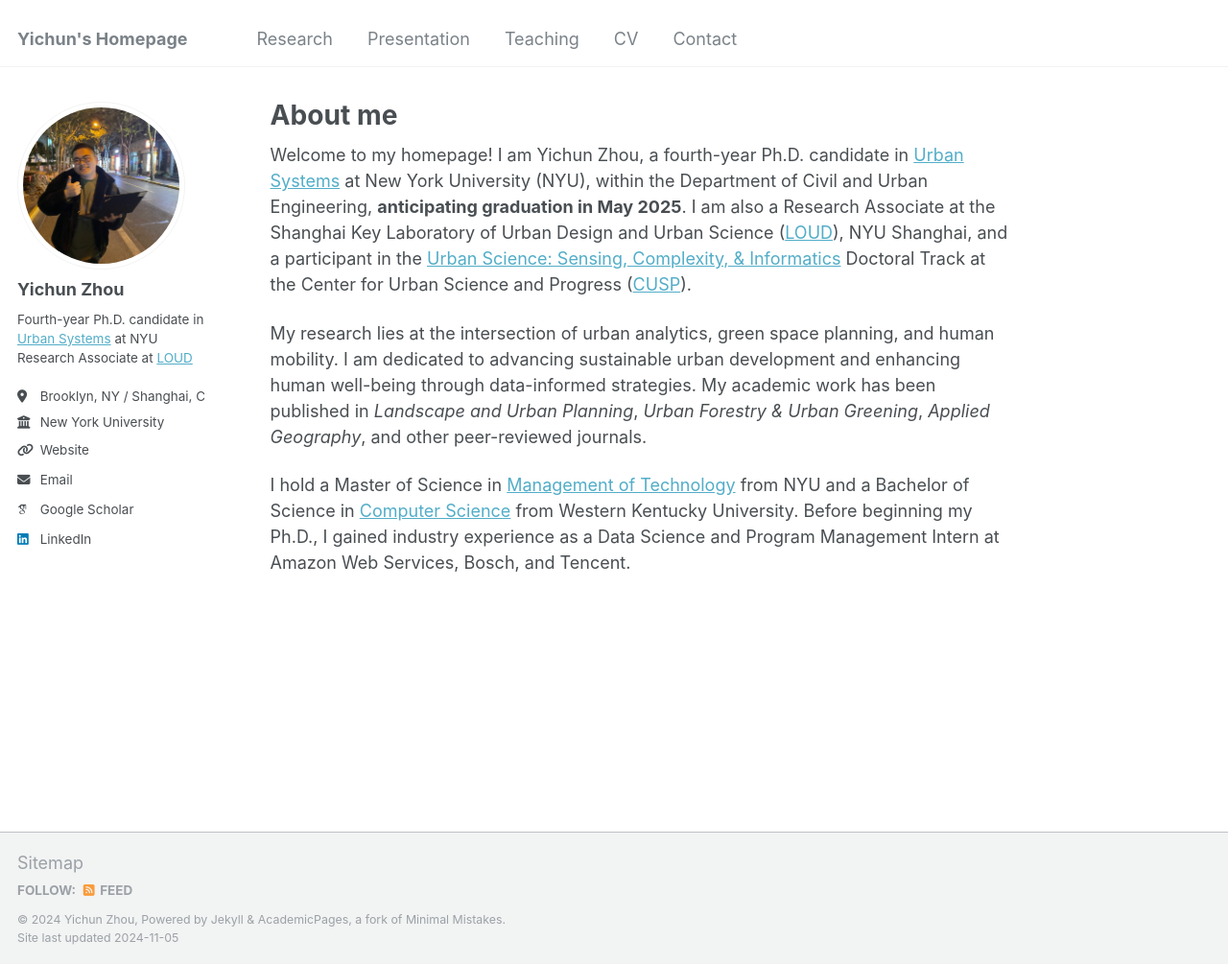
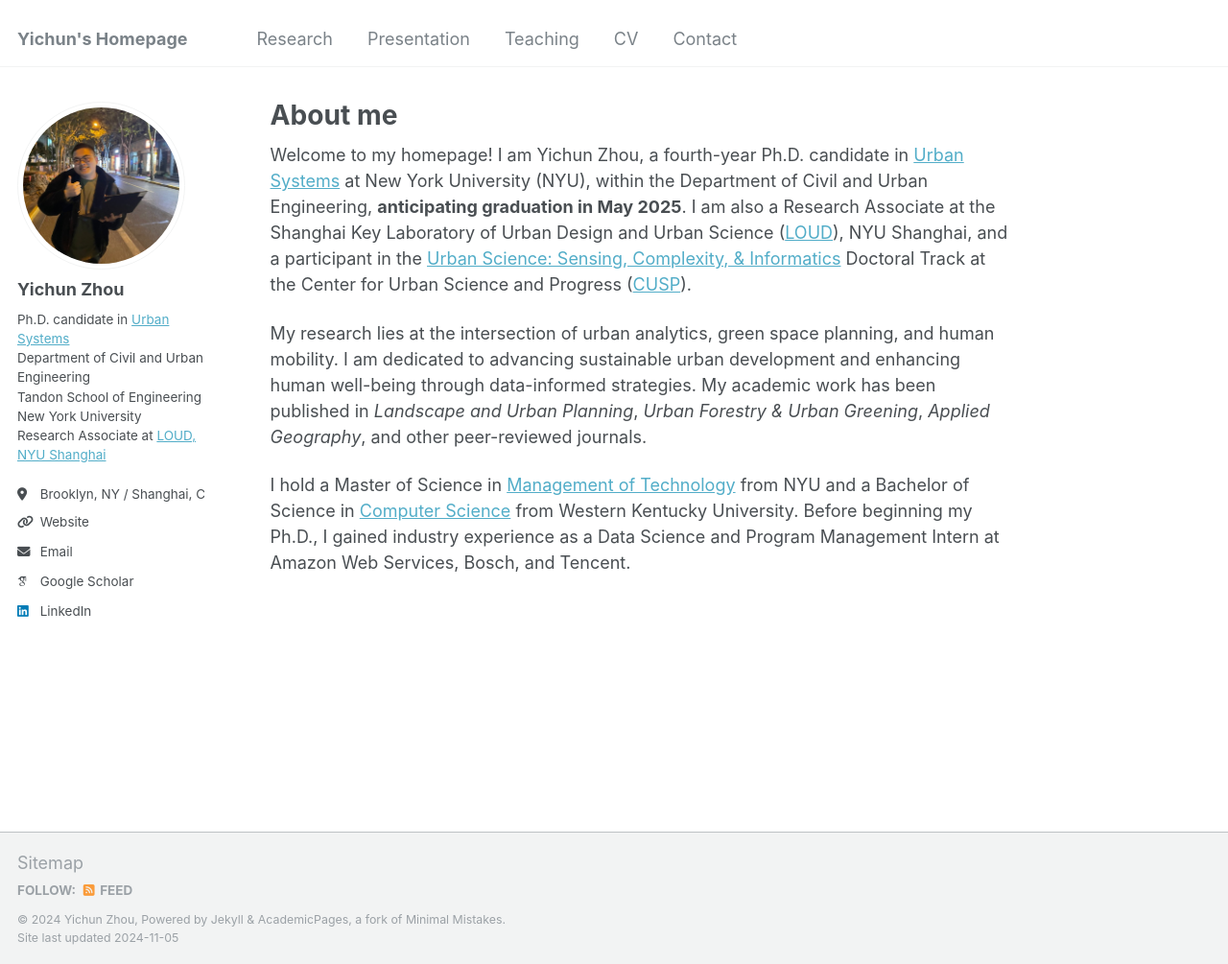
Before and after one commit to yichunzhou12/yichunzhou12.github.io, a Jekyll site: the page built from _pages/about.md, in a window 1280 px wide and 1005 px high. Shown: the whole window at 96% size. Built offline with Jekyll 4.4.1, drawn with Linux system fonts in a browser that asks for light colours; some web fonts are replaced.

Commit message:
Update _config.yml

```diff
--- a/_config.yml
+++ b/_config.yml
@@ -24,9 +24,10 @@ author:
   avatar           : "Yichun street image.jpg"
   name             : "Yichun Zhou"
   pronouns         : # example: "she/her"
-  bio              : "Fourth-year Ph.D. candidate in <a href='https://engineering.nyu.edu/academics/programs/urban-systems-phd'>Urban Systems</a> at NYU<br>Research Associate at <a href='https://urban.shanghai.nyu.edu/'>LOUD</a>"
+  bio              : "Ph.D. candidate in <a href='https://engineering.nyu.edu/academics/programs/urban-systems-phd'>Urban Systems</a>
+  <br>Department of Civil and Urban Engineering<br>Tandon School of Engineering<br>New York University<br>Research Associate at <a href='https://urban.shanghai.nyu.edu/'>LOUD, NYU Shanghai</a>"
   location         : "Brooklyn, NY / Shanghai, China"
-  employer         : "New York University"
+  # employer         : "New York University"
   uri              : "yichunzhou12.github.io"
   email            : "yichun.zhou@nyu.edu"
 
```
